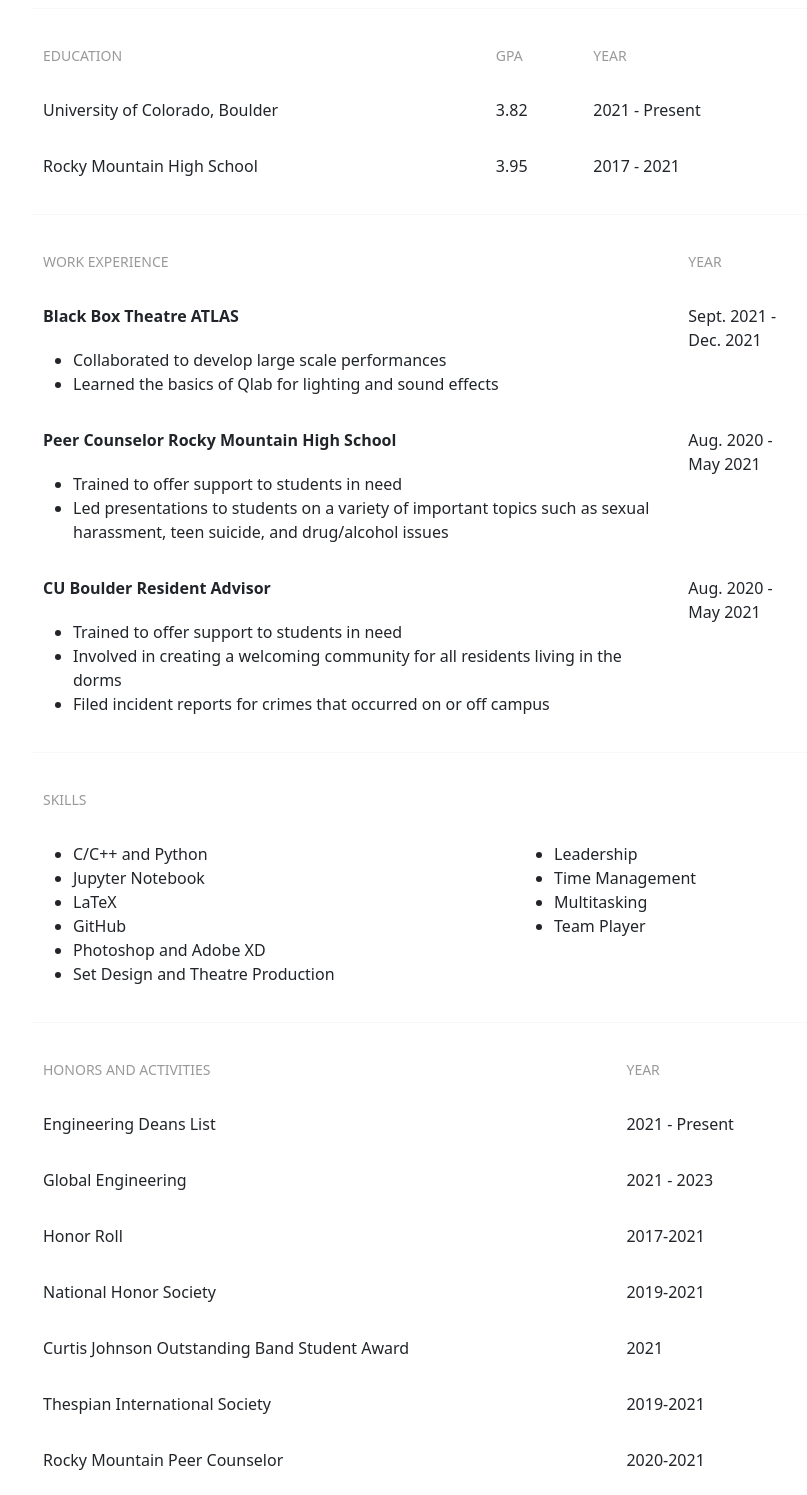
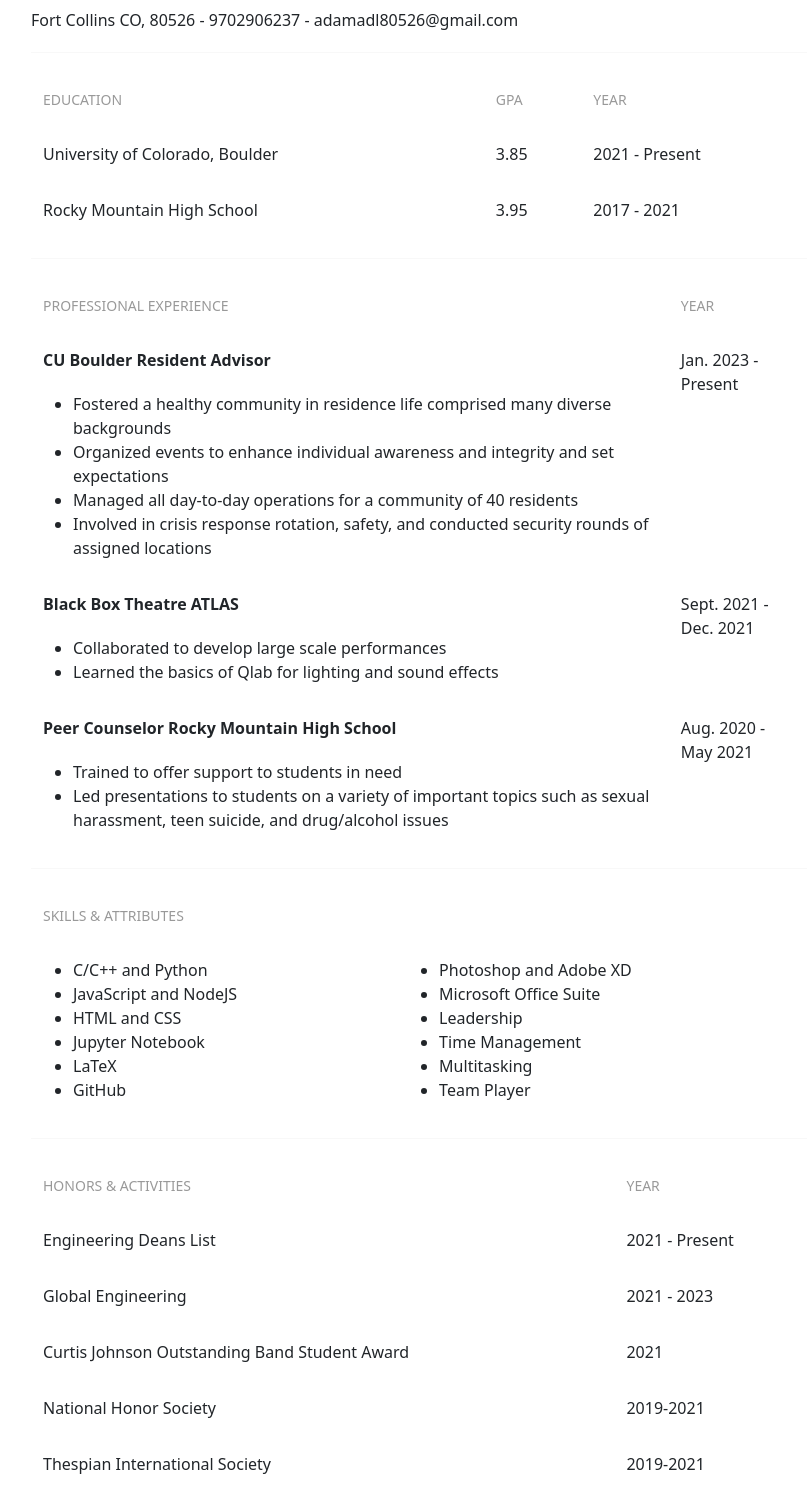
Before and after one commit to adamadl/personal-website, a plain HTML site: page Lab_Website/views/resume.html in a window 1280 px wide. Shown: the part 140-1635 px from the top of the page, without its empty margins (219-1026 px from the left). Drawn offline with nearby package versions, Linux system fonts and the light colour scheme.

Commit message:
Updated Resume

```diff
--- a/Lab_Website/views/resume.html
+++ b/Lab_Website/views/resume.html
@@ -36,21 +36,29 @@
     <div id="resume">
         <table class="uk-table">
             <h2><b>Adam Adl</b></h2>
+            <p>Fort Collins CO, 80526 - 9702906237 - adamadl80526@gmail.com </p>
             <hr>
             <thead>
                 <tr><th>Education</th><th>GPA</th><th>Year</th></tr>
             </thead>
             <tbody>
-                <tr><td>University of Colorado, Boulder</td><td>3.82</td><td>2021 - Present</td></tr>
+                <tr><td>University of Colorado, Boulder</td><td>3.85</td><td>2021 - Present</td></tr>
                 <tr><td>Rocky Mountain High School</td><td>3.95</td><td>2017 - 2021</td></tr>
             </tbody>
         </table>
         <hr>
         <table class="uk-table">
             <thead>
-                <tr><th>Work Experience</th><th>Year</th></tr>
+                <tr><th>Professional Experience</th><th>Year</th></tr>
             </thead>
             <tbody>
+                <tr>
+                    <td>
+                      <b>CU Boulder Resident Advisor</b>
+                      <ul><li>Fostered a healthy community in residence life comprised many diverse backgrounds</li><li>Organized events to enhance individual awareness and integrity and set expectations</li><li>Managed all day-to-day operations for a community of 40 residents</li><li>Involved in crisis response rotation, safety, and conducted security rounds of assigned locations </li></ul>
+                    </td>
+                    <td>Jan. 2023 - Present</td>
+                </tr>
                 <tr>
                     <td>
                         <b>Black Box Theatre ATLAS</b>
@@ -65,34 +73,29 @@
                     </td>
                     <td>Aug. 2020 - May 2021</td>
                 </tr>
-                <tr>
-                    <td>
-                        <b>CU Boulder Resident Advisor</b>
-                        <ul><li>Trained to offer support to students in need</li><li>Involved in creating a welcoming community for all residents living in the dorms</li><li>Filed incident reports for crimes that occurred on or off campus </li></ul>
-                    </td>
-                    <td>Aug. 2020 - May 2021</td>
-                </tr>
             </tbody>
         </table>
         <hr>
         <table class="uk-table">
             <thead>
-                <tr><th>Skills</th><th></th></tr>
+                <tr><th>Skills & Attributes</th><th></th></tr>
             </thead>
             <tbody>
                 <tr>
                     <td>
                         <ul>
                             <li>C/C++ and Python</li>
+                            <li>JavaScript and NodeJS</li>
+                            <li>HTML and CSS</li>
                             <li>Jupyter Notebook</li>
                             <li>LaTeX</li>
                             <li>GitHub</li>
-                            <li>Photoshop and Adobe XD</li>
-                            <li>Set Design and Theatre Production</li>
                         </ul>
                     </td>
                     <td>
                         <ul>
+                            <li>Photoshop and Adobe XD</li>
+                            <li>Microsoft Office Suite</li>
                             <li>Leadership</li>
                             <li>Time Management</li>
                             <li>Multitasking</li>
@@ -105,16 +108,14 @@
         <hr>
         <table class="uk-table">
             <thead>
-                <tr><th>Honors and Activities</th><th>Year</th></tr>
+                <tr><th>Honors & Activities</th><th>Year</th></tr>
             </thead>
             <tbody>
                 <tr><td>Engineering Deans List</td><td>2021 - Present</td></tr>
                 <tr><td>Global Engineering</td><td>2021 - 2023</td></tr>
-                <tr><td>Honor Roll</td><td>2017-2021</td></tr>
+                <tr><td>Curtis Johnson Outstanding Band Student Award</td><td>2021</td></tr>
                 <tr><td>National Honor Society</td><td>2019-2021</td></tr>
-                <tr><td>Curtis Johnson Outstanding Band Student Award</td><td>2021</td></tr>
                 <tr><td>Thespian International Society</td><td>2019-2021</td></tr>
-                <tr><td>Rocky Mountain Peer Counselor</td><td>2020-2021</td></tr>
                 <tr><td>Tri-Music National Honor Society</td><td>2019-2021</td></tr>
                 <tr><td>Band Leadership</td><td>2019-2021</td></tr>
                 <tr><td>Drama/Theatre</td><td>2013-2021</td></tr>
```
